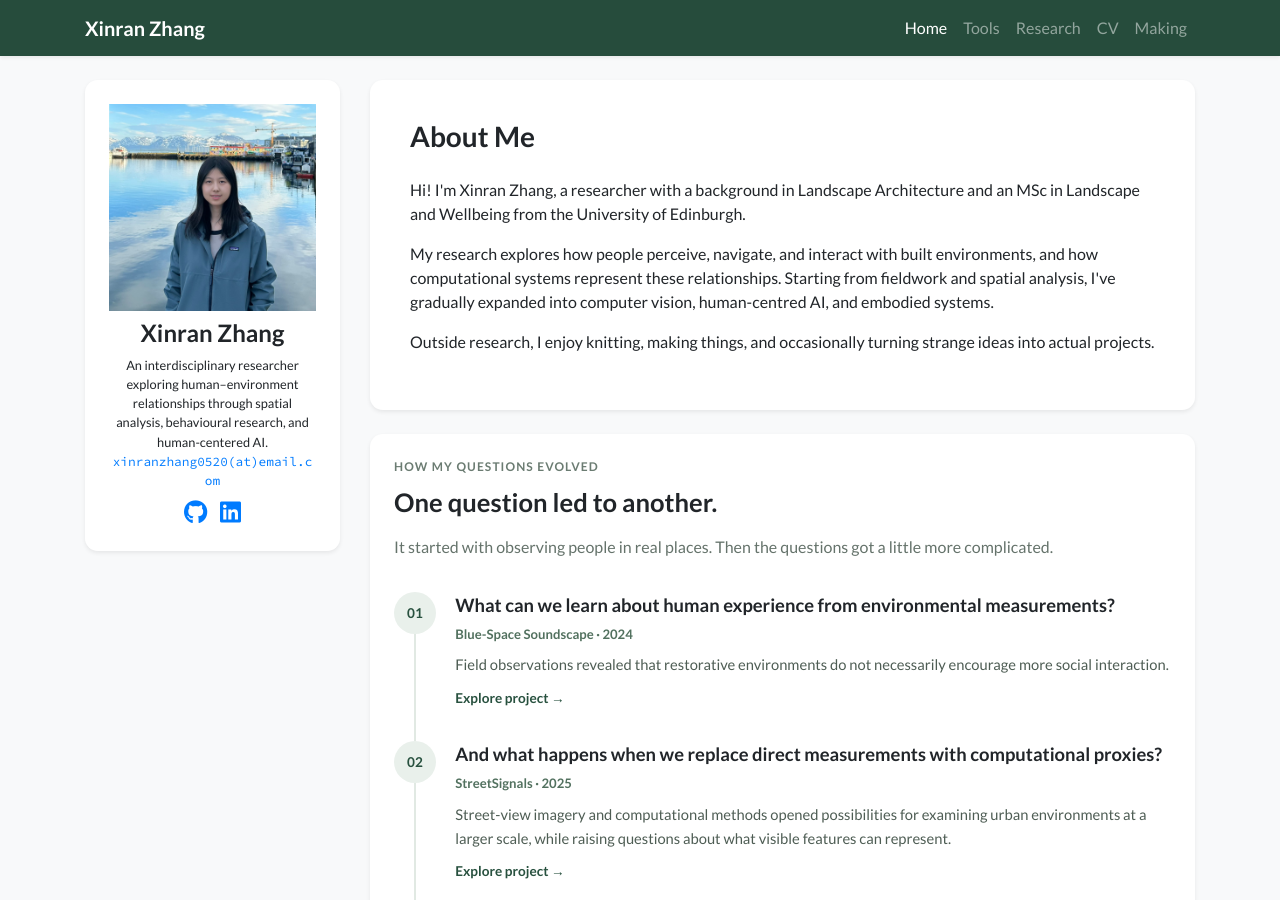
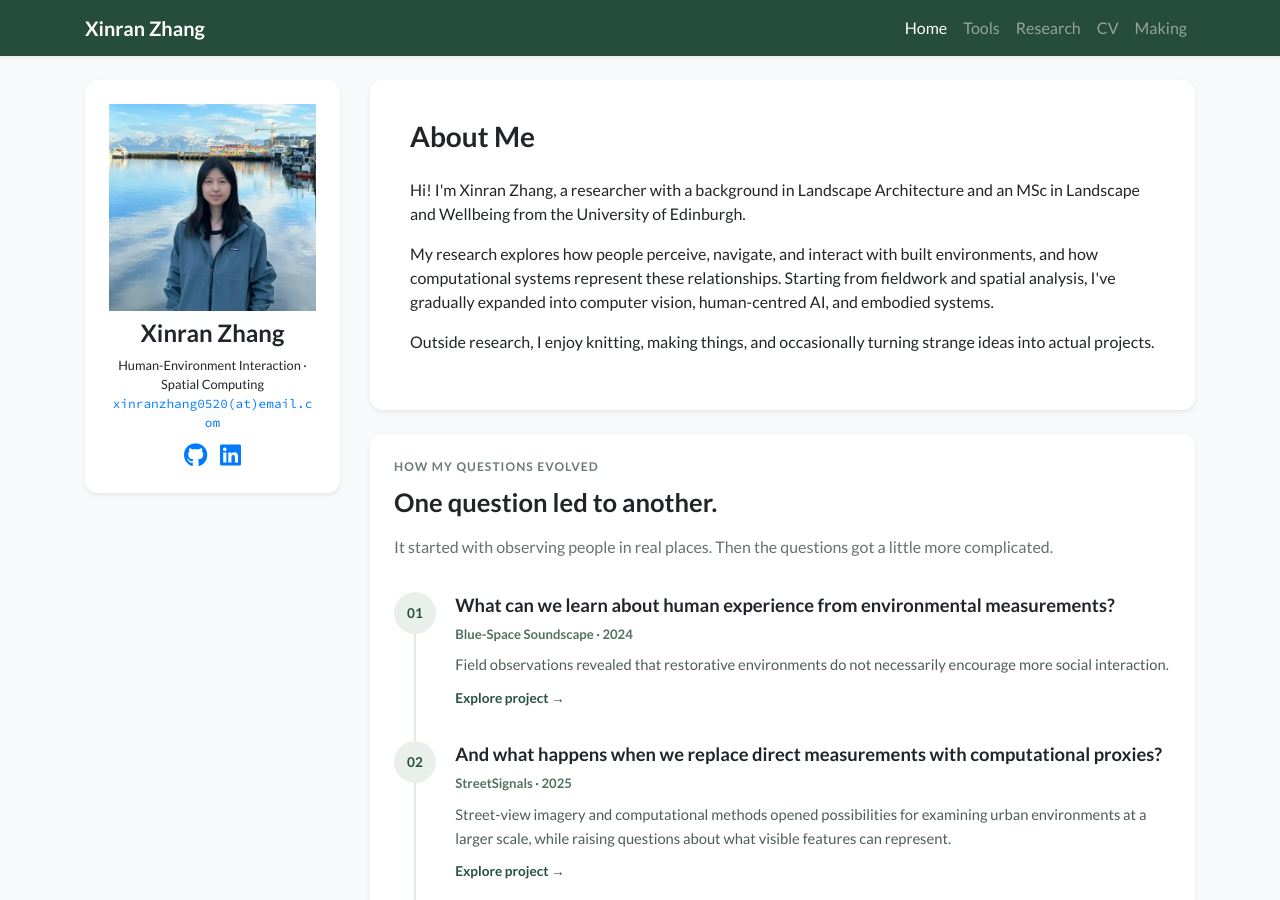
Before and after one commit to Rintozxr/rintozxr.github.io, a Jekyll site: the page built from index.html, in a window 1280 px wide and 900 px high. Built offline with Jekyll 4.4.1, drawn with Linux system fonts in a browser that asks for light colours; nearby versions of some CDN libraries; a style sheet for code colours, icons or effects is not loaded.

Commit message:
Update profile.yml

```diff
--- a/_data/profile.yml
+++ b/_data/profile.yml
@@ -3,7 +3,7 @@ secondary_name: "张欣然"
 navbar_name: "Xinran Zhang"
 
 positions:
-- name: An interdisciplinary researcher exploring human–environment relationships through spatial analysis, behavioural research, and human-centered AI.
+- name: Human-Environment Interaction · Spatial Computing
 #- name: Geospatial Analytics Researcher
   # logo: /assets/images/badges/MIT_Social_circle.png  # Logo is optional
 
```
